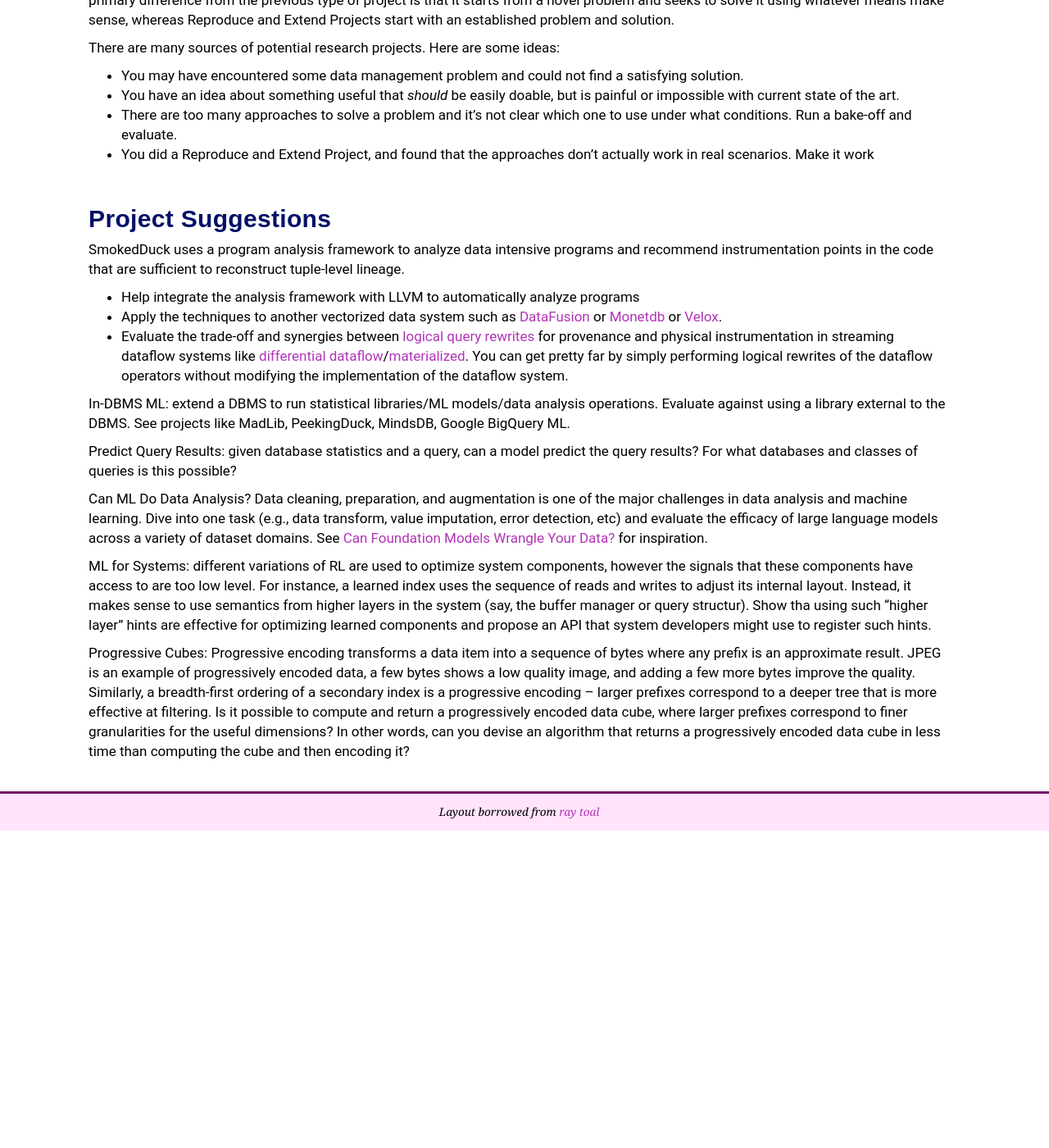
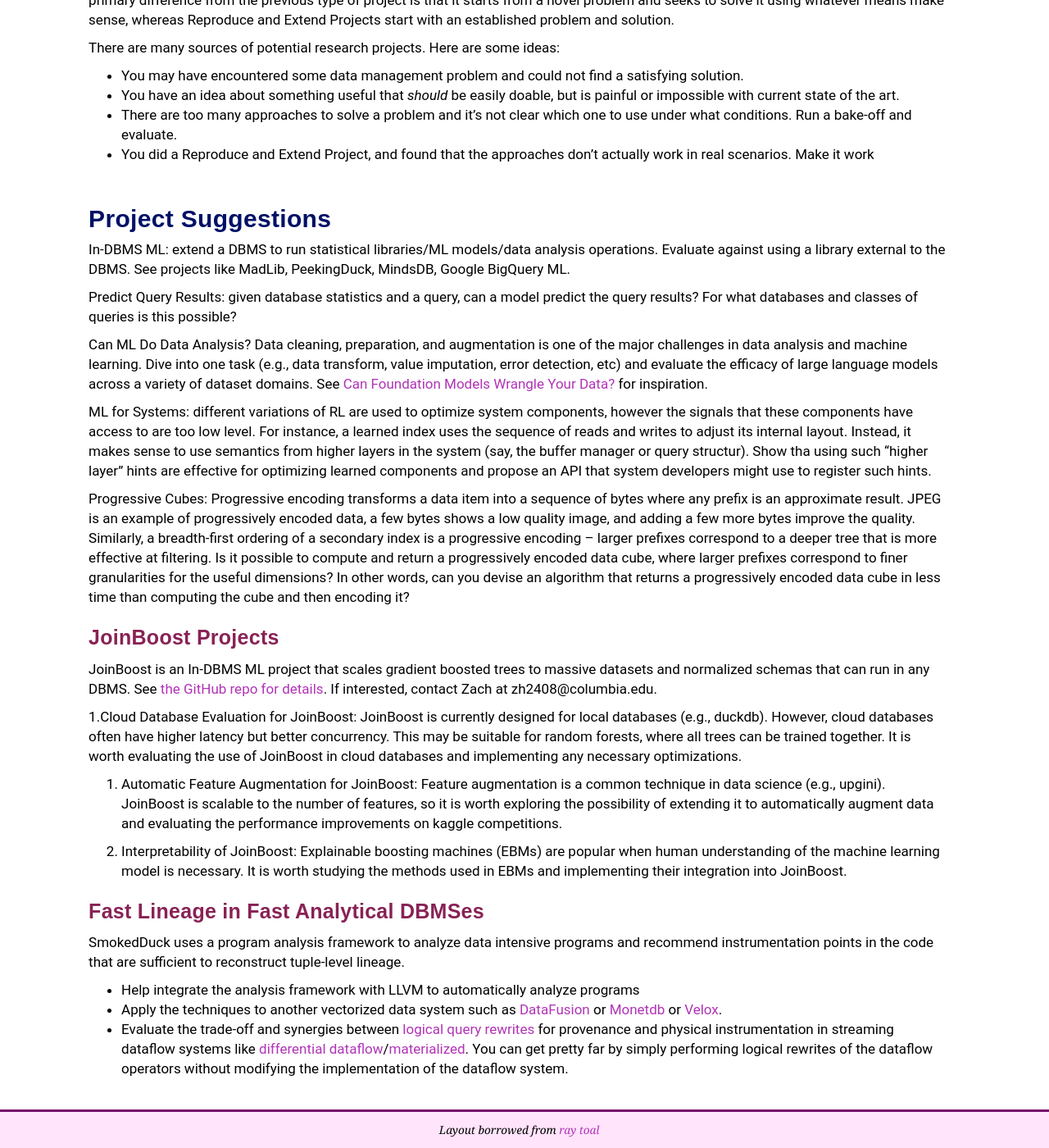
Before and after one commit to w6113/website_2022, a Jekyll site: the page built from projects.md, in a window 1280 px wide and 1400 px high, scrolled down 2996 px. Shown: the whole window at 82% size. Built offline with Jekyll 4.4.1, drawn with Linux system fonts in a browser that asks for light colours; before the commit the page ends 4009 px from its top, so only the background shows below that.

Commit message:
lazy commit msg

```diff
--- a/projects.md
+++ b/projects.md
@@ -187,6 +179,30 @@
 Progressive encoding transforms a data item into a sequence of bytes where any prefix is an approximate result.
 JPEG is an example of progressively encoded data, a few bytes shows a low quality image, and adding a few more bytes improve the quality.
 Similarly, a breadth-first ordering of a secondary index is a progressive encoding -- larger prefixes correspond to a deeper tree that is more effective at filtering. Is it possible to compute and return a progressively encoded data cube, where larger prefixes correspond to finer granularities for the useful dimensions?  In other words, can you devise an algorithm that returns a progressively encoded data cube in less time than computing the cube and then encoding it?
+
+
+
+
+### JoinBoost Projects
+
+JoinBoost is an In-DBMS ML project that scales gradient boosted trees to massive datasets and normalized schemas that can run in any DBMS.  See [the GitHub repo for details](https://github.com/zachary62/JoinBoost/).  If interested, contact Zach at zh2408@columbia.edu.
+
+
+1.Cloud Database Evaluation for JoinBoost: JoinBoost is currently designed for local databases (e.g., duckdb). However, cloud databases often have higher latency but better concurrency. This may be suitable for random forests, where all trees can be trained together. It is worth evaluating the use of JoinBoost in cloud databases and implementing any necessary optimizations.
+
+2. Automatic Feature Augmentation for JoinBoost:
+Feature augmentation is a common technique in data science (e.g., upgini). JoinBoost is scalable to the number of features, so it is worth exploring the possibility of extending it to automatically augment data and evaluating the performance improvements on kaggle competitions.
+
+3. Interpretability of JoinBoost:
+Explainable boosting machines (EBMs) are popular when human understanding of the machine learning model is necessary. It is worth studying the methods used in EBMs and implementing their integration into JoinBoost.
+
+### Fast Lineage in Fast Analytical DBMSes
+SmokedDuck uses a program analysis framework to analyze data intensive programs and recommend instrumentation points in the code that are sufficient to reconstruct tuple-level lineage.
+
+* Help integrate the analysis framework with LLVM to automatically analyze programs
+* Apply the techniques to another vectorized data system such as [DataFusion](https://docs.rs/datafusion/latest/datafusion/) or [Monetdb](https://en.wikipedia.org/wiki/MonetDB) or [Velox](https://github.com/facebookincubator/velox).
+* Evaluate the trade-off and synergies between [logical query rewrites](https://ieeexplore.ieee.org/abstract/document/4812401/) for provenance and physical instrumentation in streaming dataflow systems like [differential dataflow](https://timelydataflow.github.io/differential-dataflow/)/[materialized](https://materialized.io).   You can get pretty far by simply performing logical rewrites of the dataflow operators without modifying the implementation of the dataflow system.
+
 
 
 
```
Also changed, not shown: other parts of projects.md (+0 -8 lines).
